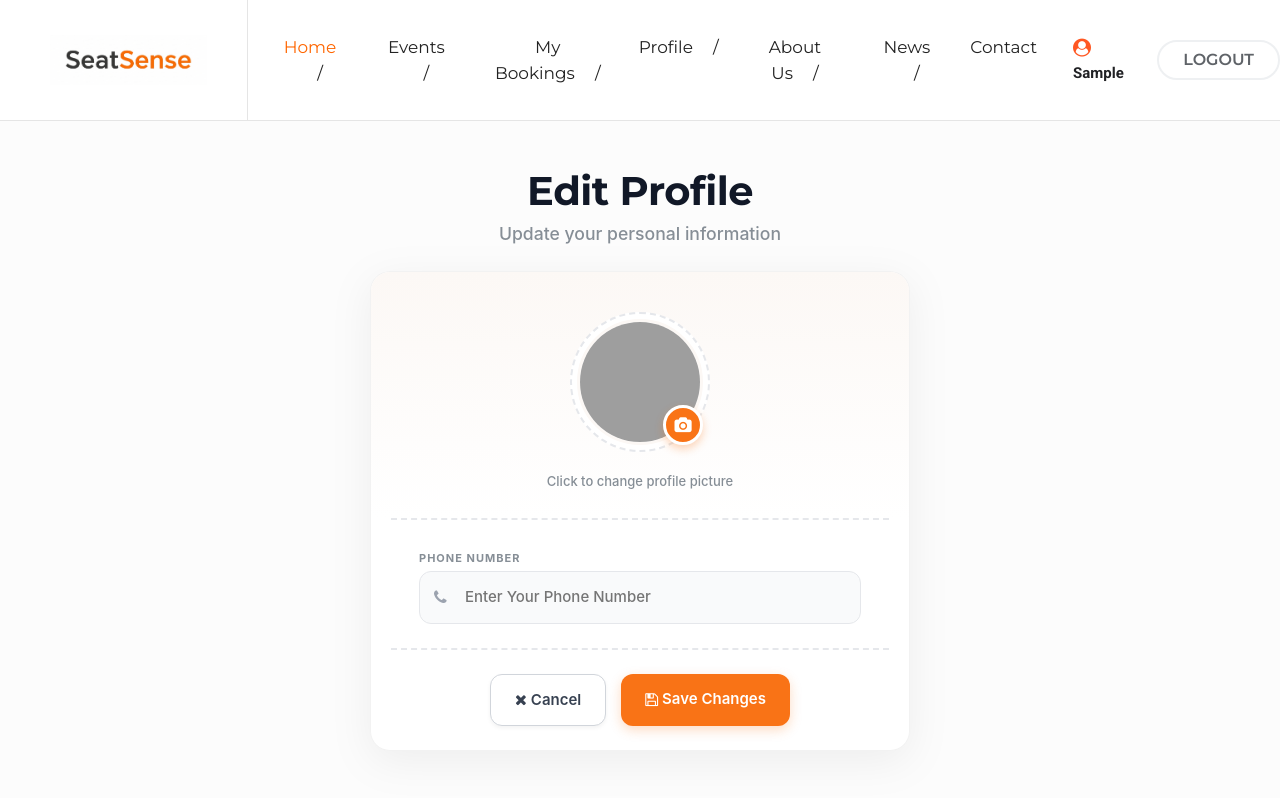
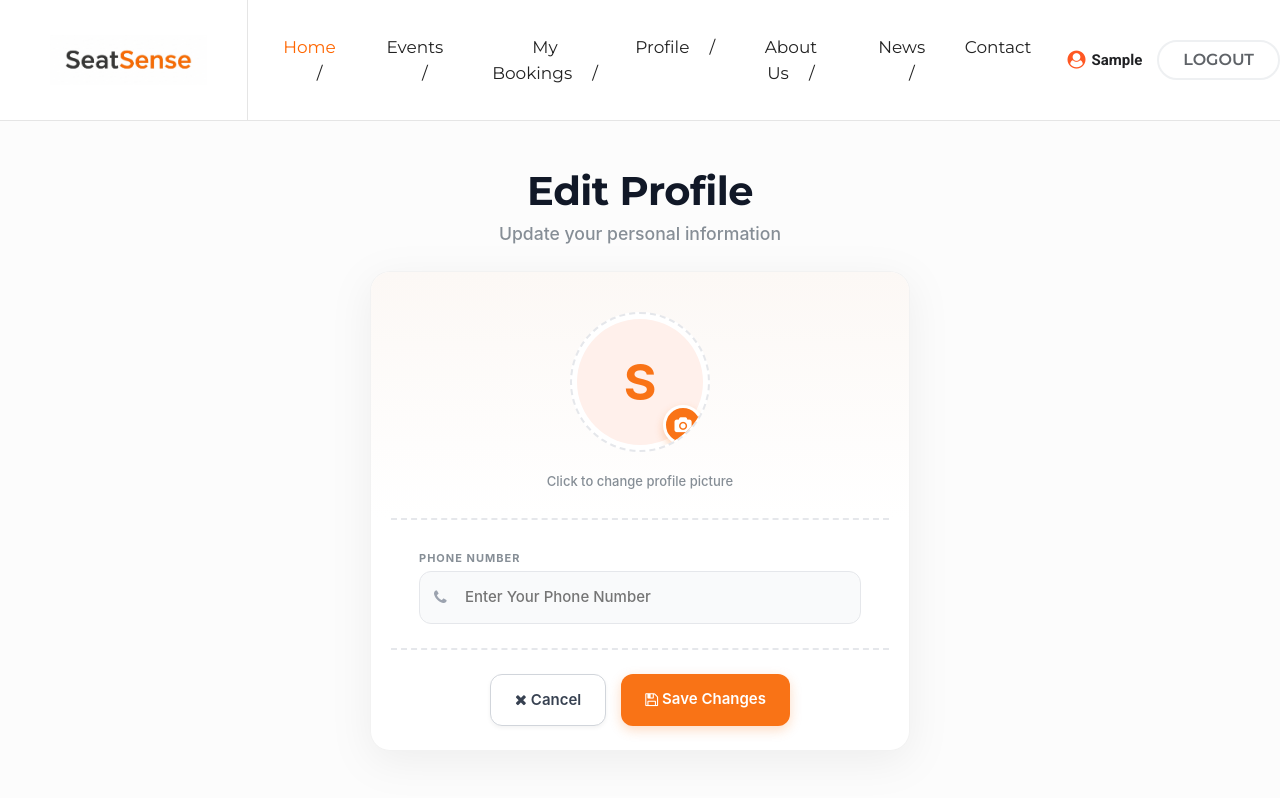
Before and after one commit to DyvinBiju/seatsense, a Django app: page /profile/edit/ in a window 1280 px wide. Shown: the top 798 px of the page. Run offline with Django 5.2, Linux system fonts and the light colour scheme; the visitor is signed in with stand-in values (Sample User, id 1); some libraries are stand-ins or nearby versions; grey boxes are pictures that could not be loaded.

Commit message:
dynamoc nav bars added, and profile image removal feature added

```diff
--- a/seatsense_app/views.py
+++ b/seatsense_app/views.py
@@ -778,13 +778,16 @@ def edit_profile(request):
 
     if request.method == "POST":
 
-        phone = request.POST.get("phone")
+        if request.POST.get("remove_photo") == "true":
+            profile.profile_image = "profiles/default.png"
+        else:
+            phone = request.POST.get("phone")
 
-        if phone:
-            profile.phone = phone
+            if phone:
+                profile.phone = phone
 
-        if "profile_image" in request.FILES:
-            profile.profile_image = request.FILES["profile_image"]
+            if "profile_image" in request.FILES:
+                profile.profile_image = request.FILES["profile_image"]
 
         profile.save()
 
--- a/templates/seatsense_app/base.html
+++ b/templates/seatsense_app/base.html
@@ -51,15 +51,10 @@
       <div class="collapse navbar-collapse" id="navbarNav">
         <ul class="navbar-nav mx-auto">
 
-          <li class="nav-item dropdown active dropdown-slide">
-            <a class="nav-link" href="{% url 'index' %}" data-toggle="dropdown">
-              Home <span>/</span>
+          <li class="nav-item active">
+            <a class="nav-link" href="{% url 'index' %}">Home
+              <span>/</span>
             </a>
-            <!-- Dropdown list -->
-            <div class="dropdown-menu">
-              <a class="dropdown-item" href="{% url 'index' %}">Homepage</a>
-              <a class="dropdown-item" href="{% url 'homepage_two' %}">Homepage 2</a>
-            </div>
           </li>
           <li class="nav-item">
             <a class="nav-link" href="{% url 'explore_events' %}">Events
@@ -100,10 +95,16 @@
         <div class="d-flex align-items-center ml-lg-3 mt-3 mt-lg-0">
           {% if user.is_authenticated %}
           <a href="{% url 'profile' %}"
-            style="font-weight: 600; color: #202124; font-size: 15px; margin-right: 15px; text-decoration: none; transition: color 0.3s ease;"
+            style="font-weight: 600; color: #202124; font-size: 15px; margin-right: 15px; text-decoration: none; transition: color 0.3s ease; display: inline-flex; align-items: center;"
             onmouseover="this.style.color='#ff5722';" onmouseout="this.style.color='#202124';">
-            <i class="fa fa-user-circle"
-              style="color: #ff5722; font-size: 18px; margin-right: 6px; vertical-align: middle;"></i>
+            {% with img=user.profile.profile_image %}
+            {% if img and img.name != 'profiles/default.png' %}
+            <img src="{{ img.url }}"
+              style="width: 24px; height: 24px; border-radius: 50%; object-fit: cover; margin-right: 6px; border: 1px solid #ff5722;">
+            {% else %}
+            <i class="fa fa-user-circle" style="color: #ff5722; font-size: 18px; margin-right: 6px;"></i>
+            {% endif %}
+            {% endwith %}
             <span>{{ user.username|title }}</span>
           </a>
           <form method="POST" action="{% url 'logout' %}" style="margin: 0;">
--- a/templates/seatsense_app/edit_profile.html
+++ b/templates/seatsense_app/edit_profile.html
@@ -22,15 +22,39 @@
                                           <div class="profile-header text-center pb-4">
                                                  <!-- Image Upload Area -->
                                                  <div class="profile-img-upload-wrapper mx-auto mb-3"
-                                                        onclick="document.getElementById('profile_image_input').click();">
-                                                        <img src="{{ profile.profile_image.url }}"
-                                                               class="profile-img-preview" id="profile_image_preview"
+                                                        onclick="document.getElementById('profile_image_input').click();"
+                                                        style="overflow: hidden;">
+                                                        {% with img=profile.profile_image %}
+                                                        {% if img and img.name != 'profiles/default.png' %}
+                                                        <img src="{{ img.url }}" class="profile-img-preview"
+                                                               id="profile_image_preview" alt="Profile"
+                                                               style="display: block;">
+                                                        {% else %}
+                                                        <div id="profile_image_fallback"
+                                                               style="width: 100%; height: 100%; display: flex; align-items: center; justify-content: center; font-size: 50px; font-weight: 700; color: #f97316; background: #fff0eb; border-radius: 50%;">
+                                                               {{ request.user.username.0|upper }}
+                                                        </div>
+                                                        <img src="" class="profile-img-preview"
+                                                               id="profile_image_preview" style="display: none;"
                                                                alt="Profile">
+                                                        {% endif %}
+                                                        {% endwith %}
+
                                                         <!-- Plus Icon Overlay -->
                                                         <div class="upload-overlay">
                                                                <i class="fa fa-camera"></i>
                                                         </div>
                                                  </div>
+
+                                                 {% with img=profile.profile_image %}
+                                                 {% if img and img.name != 'profiles/default.png' %}
+                                                 <button type="submit" name="remove_photo" value="true"
+                                                        class="btn btn-sm mt-0 mb-3"
+                                                        style="background: none; border: none; font-weight: 600; text-decoration: underline; color: #ef4444; width: auto; box-shadow: none; padding: 0;">
+                                                        Remove Photo
+                                                 </button>
+                                                 {% endif %}
+                                                 {% endwith %}
 
                                                  <!-- Hidden File Input -->
                                                  <input type="file" name="profile_image" id="profile_image_input"
@@ -288,7 +312,10 @@
               var reader = new FileReader();
               reader.onload = function () {
                      var output = document.getElementById('profile_image_preview');
+                     var fallback = document.getElementById('profile_image_fallback');
                      output.src = reader.result;
+                     output.style.display = 'block';
+                     if (fallback) fallback.style.display = 'none';
               }
               if (event.target.files[0]) {
                      reader.readAsDataURL(event.target.files[0]);
```
Also changed, not shown: templates/seatsense_app/profile.html (+12 -2 lines), media/profiles/mountains.jpg (added).
